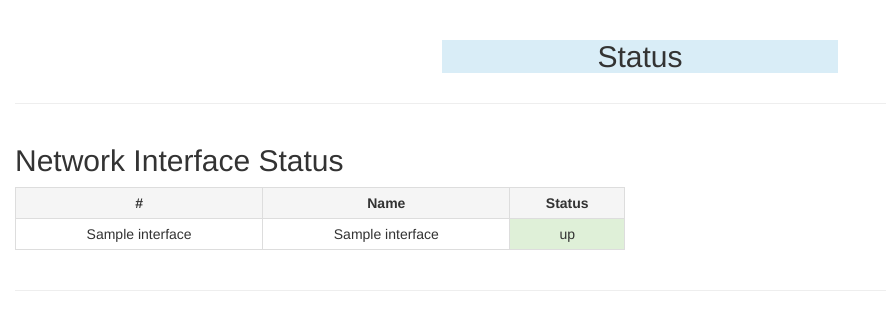
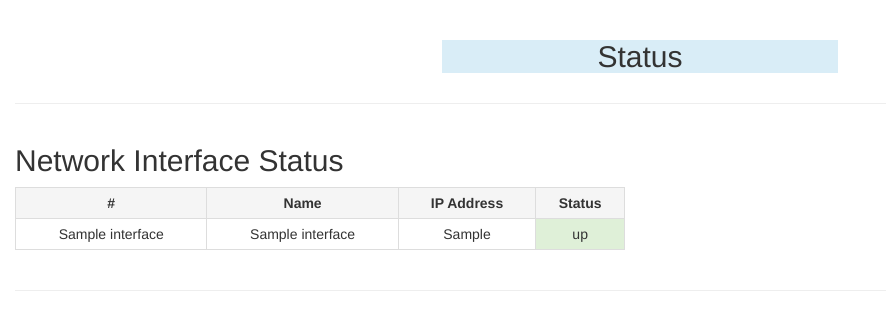
Before and after one commit to Bokeh-Solutions/Wan_Emulator_Frontend, a Flask app: template templates/status.html in a window 1280 px wide. Shown: the part 52-382 px from the top of the page, without its empty margins (0-886 px from the left). Run offline with Flask 2, Linux system fonts and the light colour scheme; the template is opened without the code that fills it: most values are stand-ins (such as "Sample title", 1, 10 or a date in 2020); some libraries are stand-ins or nearby versions.

Commit message:
Addedd ip address of the interfaces to the status page

```diff
--- a/WANEm_FrontEnd.py
+++ b/WANEm_FrontEnd.py
@@ -11,18 +11,32 @@ app = Flask(__name__)
 def get_interfaces():
     """
     Function to process the interfaces available on the system
-    :return: if_list: Dictionary with the following format: {<if_number>:{'name':<if_name>, 'status':<if_status>}, ...}
+    :return: if_list: Dictionary with the following format: {'<if_number>':{'name':<if_name>, 'status':<if_status>, 'ip_addr':<if_ip_address>}, ...}
     """
     # Initialize the interface list dictionary
     if_list = {}
+    if_group = {}
+    i = 0
     # Grab the output from the command "ip address", and split it in lines
     output = sub.check_output(['ip', 'address']).split('\n')
-    # Process each linet to find the number, name and status
+    # Process each line to find the number, name and status, create also a dictionary with the rest of the info to extract ip address
     for line in output:
         regex = re.search('([0-9]*):\s*(.*):\s*<.*>\s*mtu.*state\s*([A-Za-z]+)\s*group', line)
         if regex:
+            i += 1
             # Add data to the if_list dictionary
             if_list[regex.group(1)]={'name':regex.group(2).lower(), 'status':regex.group(3).lower()}
+            if_group[str(i)]=[line]
+        else:
+            if_group[str(i)].append(line)
+
+    # Process other dictionary to grab ip address from interface
+    for key in if_group:
+        for value in if_group[key]:
+            regex = re.search('.*inet +([0-9]+\.[0-9]+\.[0-9]+\.[0-9]+\/[0-9]+) +', value)
+            if regex:
+                if_list[key]['ip_addr'] = regex.group(1)
+
     # Return the dictionary
     return if_list
 
--- a/templates/status.html
+++ b/templates/status.html
@@ -18,13 +18,19 @@
                 <tr>
                     <td class="text-center active"><b>#</b></td>
                     <td class="text-center active"><b>Name</b></td>
+                    <td class="text-center active"><b>IP Address</b></td>
                     <td class="text-center active"><b>Status</b></td>
                 </tr>
                 {% for interface in interfaces %}
                     <tr>
                     <td class="text-center">{{ interface }}</td>
                     <td class="text-center">{{ interfaces[interface].name }}</td>
-                    {% if interfaces[interface].status in ["up"] %}
+                    {% if interfaces[interface].ip_addr %}
+                        <td class="text-center">{{ interfaces[interface].ip_addr }}</td>
+                    {% else %}
+                        <td class="text-center"></td>
+                    {% endif %}
+                    {% if interfaces[interface].status == "up" %}
                         <td class="text-center success">{{ interfaces[interface].status }}</td>
                     {% else %}
                         <td class="text-center danger">{{ interfaces[interface].status}}</td>
```
